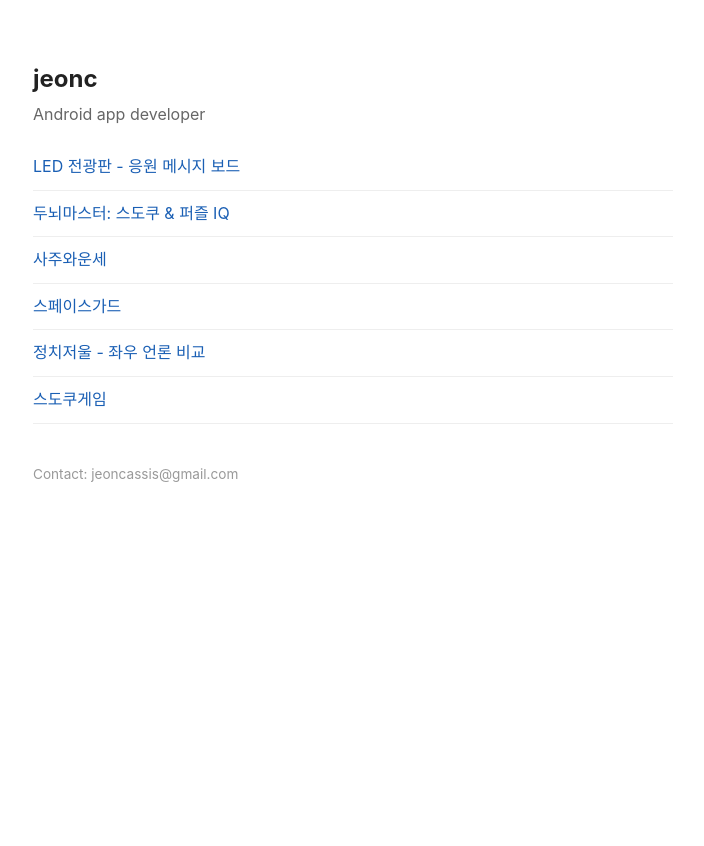
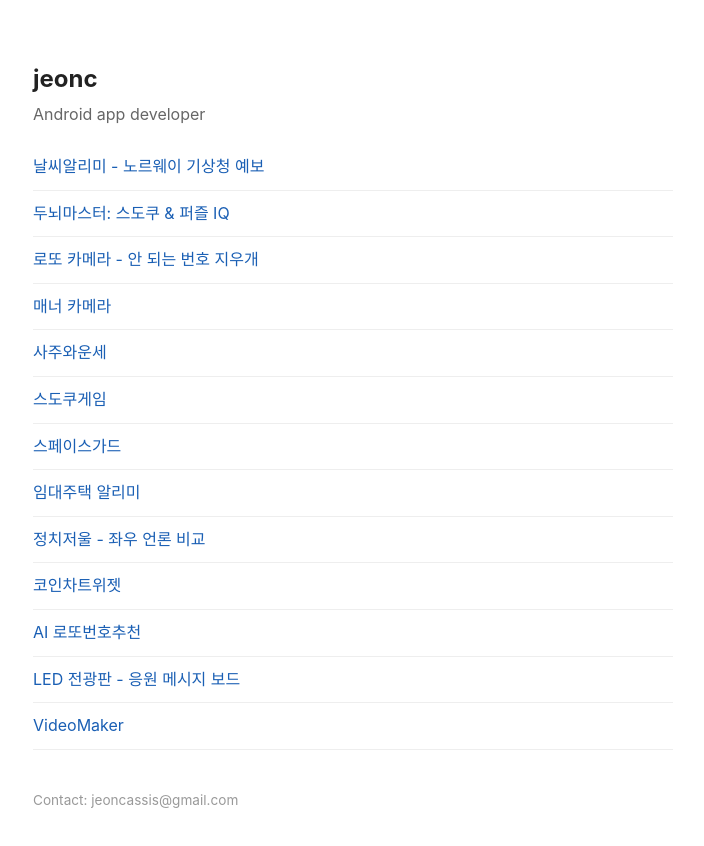
Before and after one commit to jeoncassis/devjeonc-site, a plain HTML site: page index.html in a window 1280 px wide. Shown: the whole page, without its empty margins (287-991 px from the left). Before the commit the page ends 800 px from the top, so only its background shows below. Drawn offline with Linux system fonts and the light colour scheme.

Commit message:
Add 7 apps and sort list by Korean name
Co-Authored-By: Claude Opus 5.5 <noreply@anthropic.com>

```diff
--- a/index.html
+++ b/index.html
@@ -19,12 +19,19 @@
 <h1>jeonc</h1>
 <p class="sub">Android app developer</p>
 <ul>
+  <li><a href="https://play.google.com/store/apps/details?id=com.jeonc.accurateweather">날씨알리미 - 노르웨이 기상청 예보</a></li>
+  <li><a href="https://play.google.com/store/apps/details?id=com.jeonc.brainMaster">두뇌마스터: 스도쿠 &amp; 퍼즐 IQ</a></li>
+  <li><a href="https://play.google.com/store/apps/details?id=com.lotto.lotto_camera">로또 카메라 - 안 되는 번호 지우개</a></li>
+  <li><a href="https://play.google.com/store/apps/details?id=com.jeon.mannercamera">매너 카메라</a></li>
+  <li><a href="https://play.google.com/store/apps/details?id=com.jeonc.sajuAndUnse">사주와운세</a></li>
+  <li><a href="https://play.google.com/store/apps/details?id=com.jeonc.sudokugame">스도쿠게임</a></li>
+  <li><a href="https://play.google.com/store/apps/details?id=com.jeonc.spaceguard">스페이스가드</a></li>
+  <li><a href="https://play.google.com/store/apps/details?id=com.jeonc.rentalhousing.notifier">임대주택 알리미</a></li>
+  <li><a href="https://play.google.com/store/apps/details?id=com.jeonc.politicalScale">정치저울 - 좌우 언론 비교</a></li>
+  <li><a href="https://play.google.com/store/apps/details?id=com.jeonc.cointracker">코인차트위젯</a></li>
+  <li><a href="https://play.google.com/store/apps/details?id=com.lotto.numbergenerator">AI 로또번호추천</a></li>
   <li><a href="https://play.google.com/store/apps/details?id=com.owlmakers.ledboard">LED 전광판 - 응원 메시지 보드</a></li>
-  <li><a href="https://play.google.com/store/apps/details?id=com.jeonc.brainMaster">두뇌마스터: 스도쿠 &amp; 퍼즐 IQ</a></li>
-  <li><a href="https://play.google.com/store/apps/details?id=com.jeonc.sajuAndUnse">사주와운세</a></li>
-  <li><a href="https://play.google.com/store/apps/details?id=com.jeonc.spaceguard">스페이스가드</a></li>
-  <li><a href="https://play.google.com/store/apps/details?id=com.jeonc.politicalScale">정치저울 - 좌우 언론 비교</a></li>
-  <li><a href="https://play.google.com/store/apps/details?id=com.jeonc.sudokugame">스도쿠게임</a></li>
+  <li><a href="https://play.google.com/store/apps/details?id=com.jeonc.videomaker">VideoMaker</a></li>
 </ul>
 <footer>Contact: jeoncassis@gmail.com</footer>
 </body>
```
